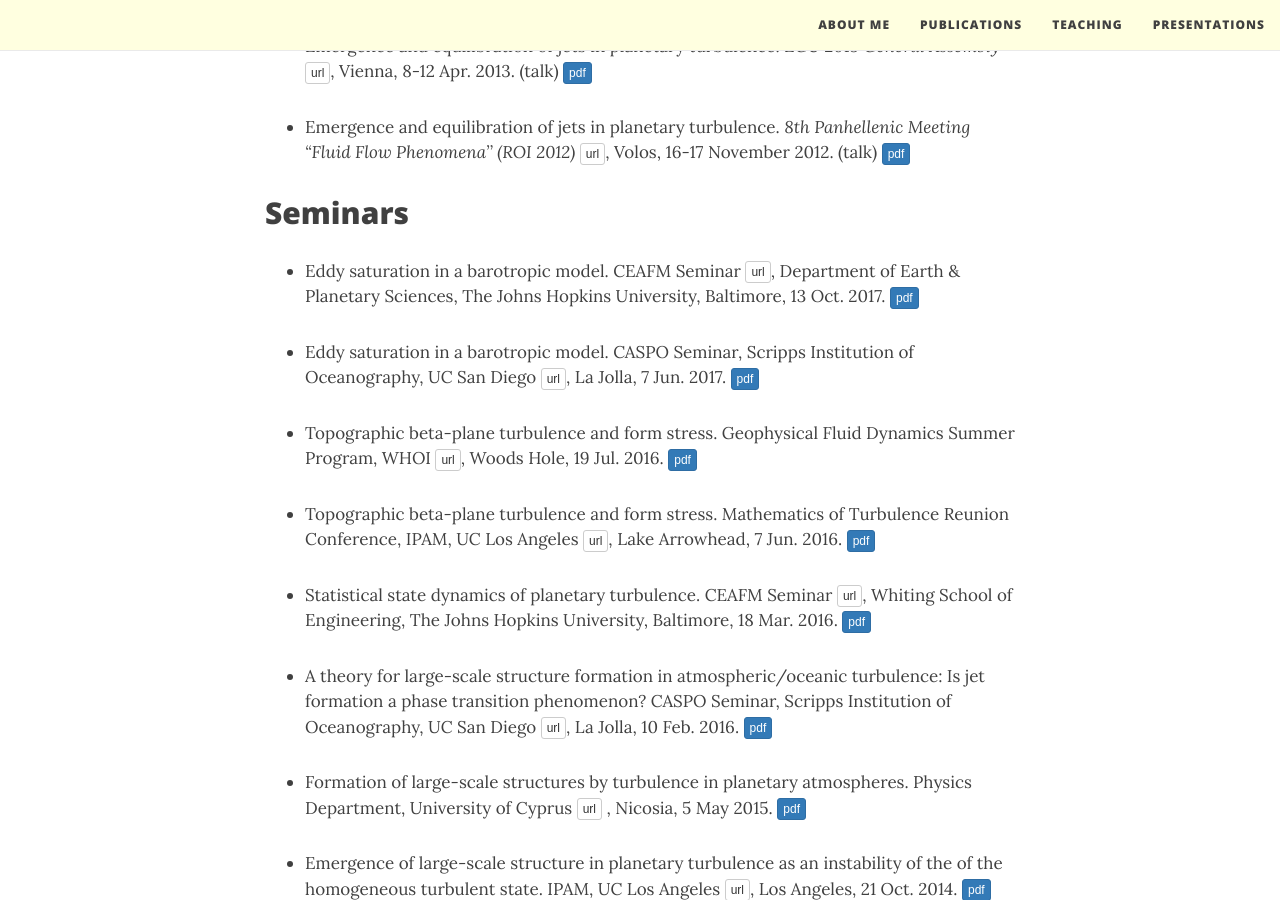
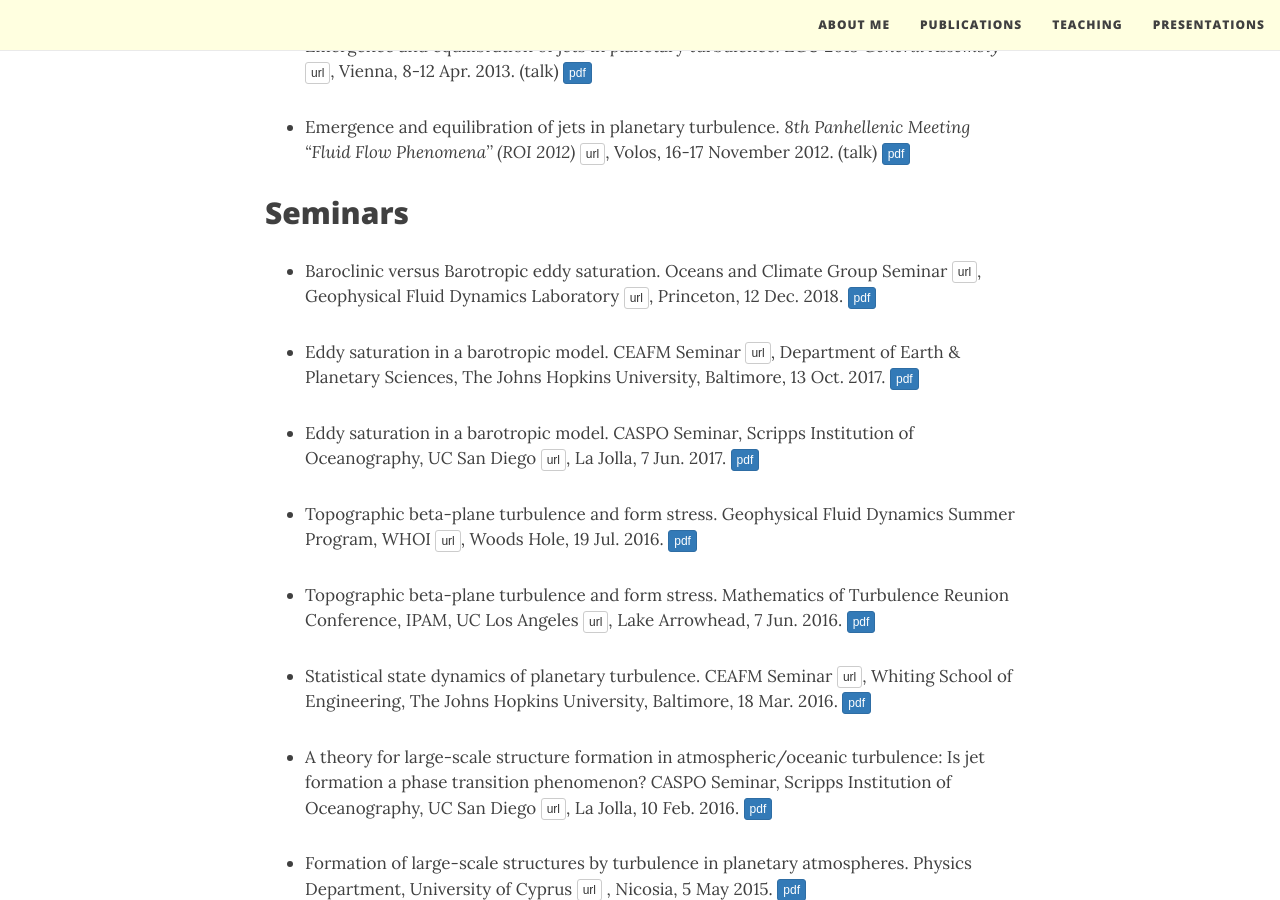
Before and after one commit to navidcy/navidcy.github.io, a Jekyll site: the page built from presentations.md, in a window 1280 px wide and 900 px high, scrolled down 1213 px. Built offline with Jekyll 4.4.1, drawn with Linux system fonts in a browser that asks for light colours; nearby versions of some CDN libraries; some of the changed lines change nothing that is shown.

Commit message:
add GFDL talk

```diff
--- a/presentations.md
+++ b/presentations.md
@@ -34,6 +34,9 @@ title: Presentations
 
 ## Seminars
 
+
+- Baroclinic versus Barotropic eddy saturation. Oceans and Climate Group Seminar [<span class="btn btn-default btn-xs{{end}}" style="font-family:sans-serif;">url</span>][OceansGFDL-site]{:target="_blank"}, Geophysical Fluid Dynamics Laboratory [<span class="btn btn-default btn-xs{{end}}" style="font-family:sans-serif;">url</span>][GFDL-site]{:target="_blank"}, Princeton, 12 Dec. 2018. [<span class="btn btn-primary btn-xs{{end}}" style="font-family:sans-serif;">pdf</span>][GFDL-Dec2018]
+
 - Eddy saturation in a barotropic model. CEAFM Seminar [<span class="btn btn-default btn-xs{{end}}" style="font-family:sans-serif;">url</span>][CEAFM-site]{:target="_blank"}, Department of Earth & Planetary Sciences, The Johns Hopkins University, Baltimore, 13 Oct. 2017. [<span class="btn btn-primary btn-xs{{end}}" style="font-family:sans-serif;">pdf</span>][CEAFM_Oct2017]
 
 - Eddy saturation in a barotropic model. CASPO Seminar, Scripps Institution of Oceanography, UC San Diego [<span class="btn btn-default btn-xs{{end}}" style="font-family:sans-serif;">url</span>][Scripps-site]{:target="_blank"}, La Jolla, 7 Jun. 2017. [<span class="btn btn-primary btn-xs{{end}}" style="font-family:sans-serif;">pdf</span>][CASPO_Jun2017]
@@ -55,6 +58,7 @@ title: Presentations
 - Verification of the predictions of SSST in nonlinear simulations. 2nd  Meeting of "Zonal Jets and Eddies" team, International Space Science Institute (ISSI) [<span class="btn btn-default btn-xs{{end}}" style="font-family:sans-serif;">url</span>][ISSI-site]{:target="_blank"}, Bern 2-5 Apr. 2013. [<span class="btn btn-primary btn-xs{{end}}" style="font-family:sans-serif;">pdf</span>][ISSI_Apr2013]
 
 
+[GFDL-Dec2018]: GFDL_Dec2018.pdf
 [AGU18-ocean-poster]: AGU2018_ocean-poster.pdf
 [AGU18-magnetic-poster]: AGU2018_magnetic-poster.pdf
 [APS-March16]: APS_Mar2016.pdf
@@ -99,3 +103,5 @@ title: Presentations
 [AGU18-site]: https://fallmeeting.agu.org/2018/
 [AOFD17-site]: https://ams.confex.com/ams/21Fluid19Middle/webprogram/start.html
 [Euromech18-site]: http://598.euromech.org
+[OceansGFDL-site]: https://www.gfdl.noaa.gov/ocean-and-cryosphere-division/
+[GFDL-site]: https://www.gfdl.noaa.gov/
```
Also changed, not shown: 1 other file.
